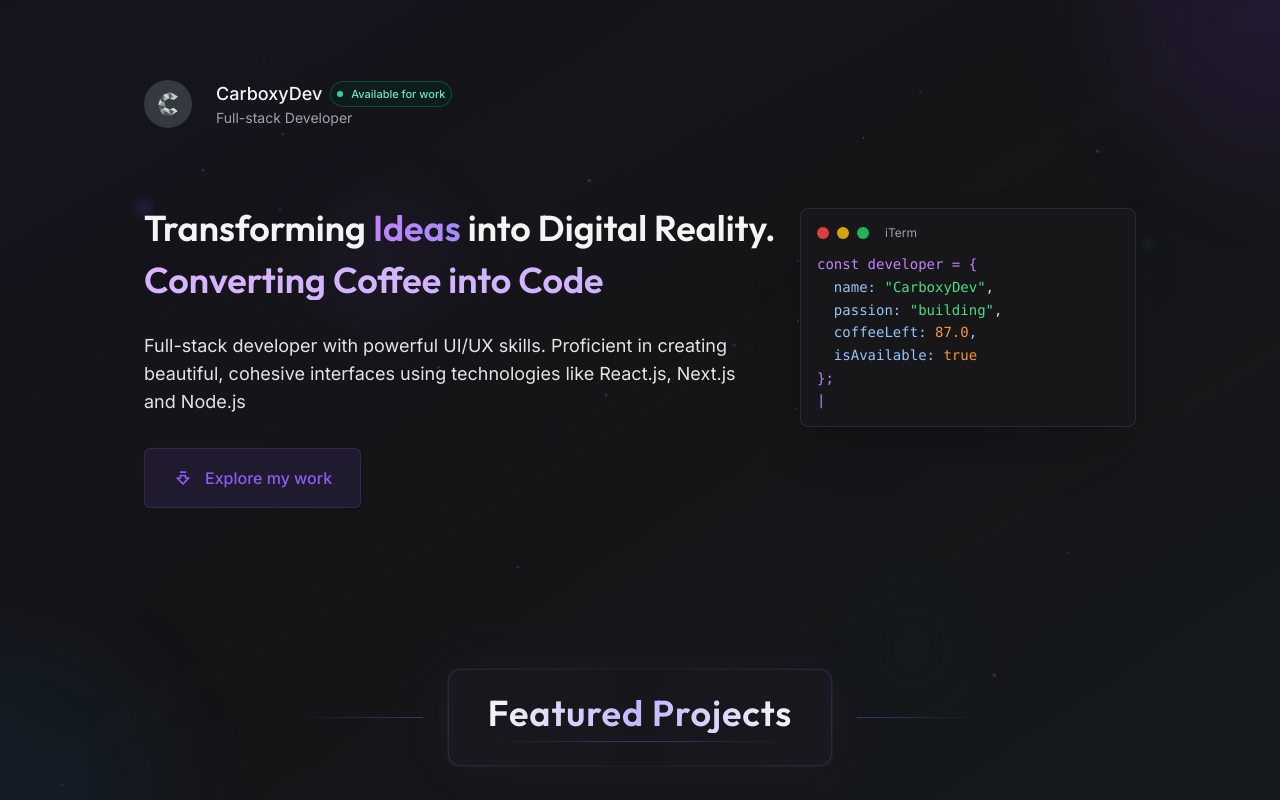
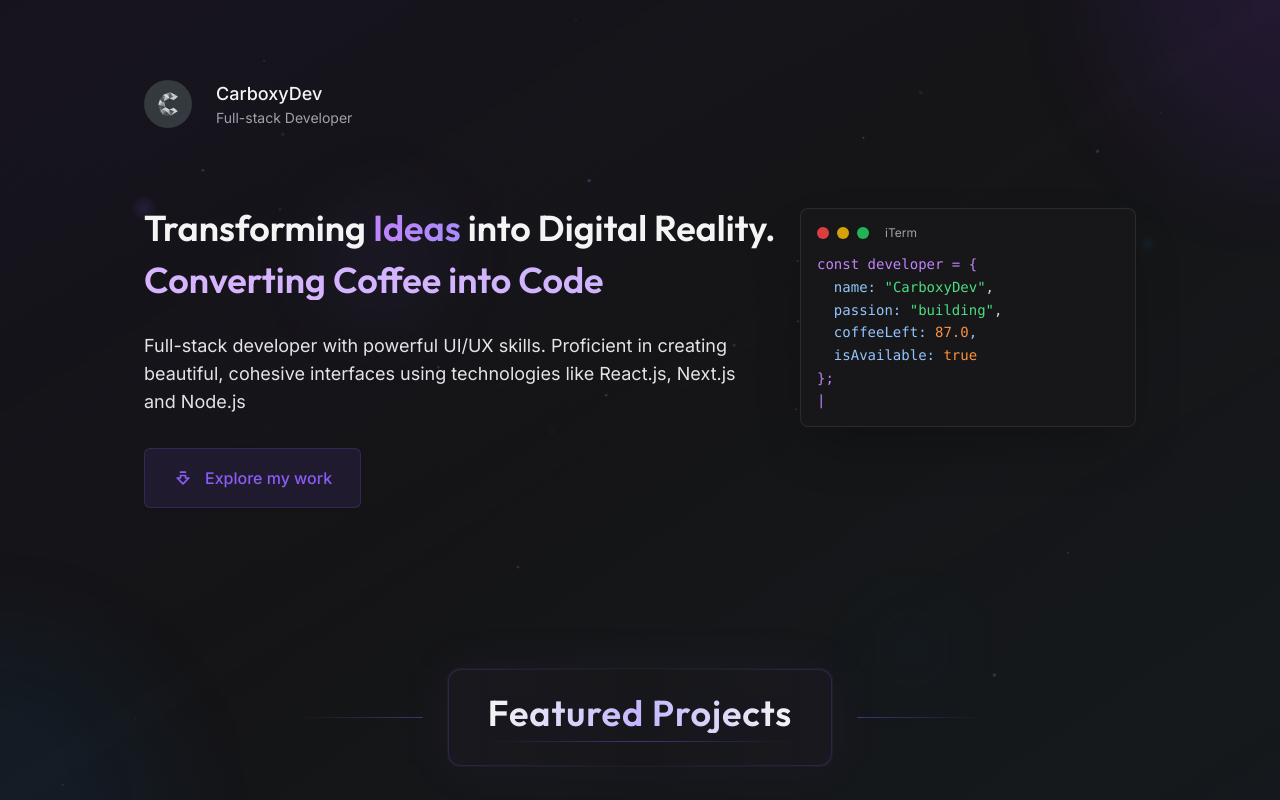
Before and after one commit to CarboxyDev/carboxy.tech, a Next.js app: page / in a window 1280 px wide. Shown: the top 800 px of the page. Built offline with nearby package versions, Linux system fonts and the light colour scheme; what tailwindcss-debug-screens would draw is missing.

Commit message:
Remove available for work badge

```diff
--- a/src/app/(home)/header.tsx
+++ b/src/app/(home)/header.tsx
@@ -19,10 +19,7 @@ export const Header = () => {
         <div className="flex flex-col text-sm sm:text-base">
           <div className="flex items-center gap-x-2">
             <div className="text-lg font-medium text-zinc-100">CarboxyDev</div>
-            <div className="flex items-center gap-x-2 rounded-full border border-emerald-500/30 bg-emerald-950/40 px-1.5 text-[11px] font-medium text-emerald-300">
-              <div className="size-1.5 animate-pulse rounded-full bg-emerald-400"></div>
-              Available for work
-            </div>
+
           </div>
           <div className="text-sm text-zinc-400">Full-stack Developer</div>
         </div>
```
